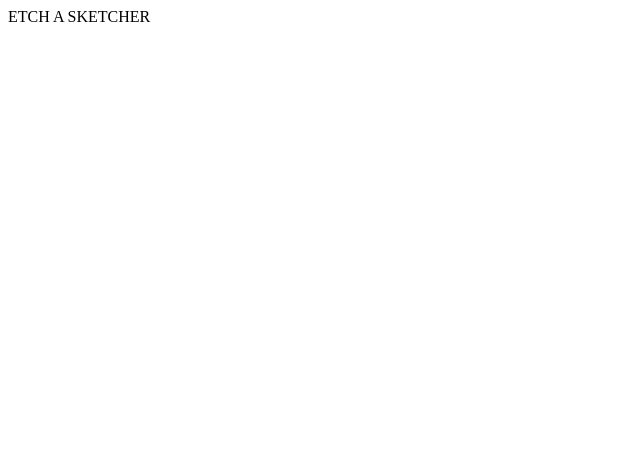
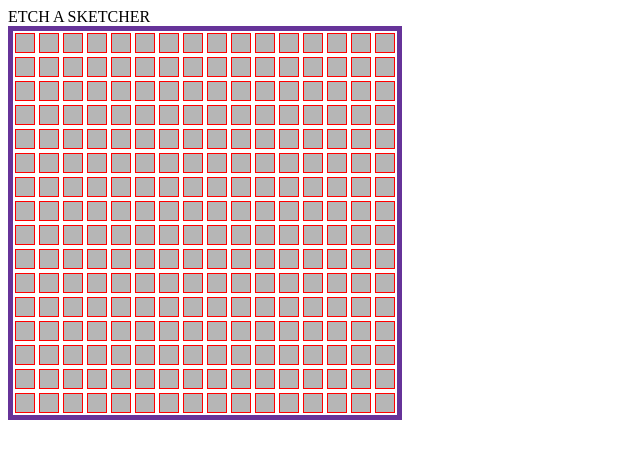
Before and after one commit to AmanKhys/etch-a-sketcher, a plain HTML site: page index.html in a window 1280 px wide. Shown: the whole page, without its empty margins (0-640 px from the left). Drawn offline with Linux system fonts and the light colour scheme.

Commit message:
make pixel container - style pixels and container

```diff
--- a/index.html
+++ b/index.html
@@ -9,8 +9,8 @@
     <script src="script.js" defer></script>
 </head>
 <body>
-    <div class="header">ETCH A SKETCHER</div>
-    <div class="controls"></div>
-    <div class="container"></div>
+    <div id="header">ETCH A SKETCHER</div>
+    <div id="controls"></div>
+    <div id="container"></div>
 </body>
 </html>
--- a/script.js
+++ b/script.js
@@ -0,0 +1,19 @@
+const container = document.getElementById('container');
+const controls = document.getElementById('controls');
+const header = document.getElementById('header');
+//
+
+
+//make pixel container
+let pixelCount =16;
+for(let i = 0; i<pixelCount;i++){
+    const pixelRow = document.createElement('div');
+    pixelRow.classList.add('pixel-row-style')
+    for(let j = 0; j<pixelCount; j++){
+        const pixel = document.createElement('div');
+        pixel.classList.add('pixel-style');
+        pixelRow.appendChild(pixel);
+    }
+    container.appendChild(pixelRow);
+
+}
--- a/style.css
+++ b/style.css
@@ -0,0 +1,18 @@
+*{
+    box-sizing: border-box;
+}
+div#container{
+
+    border:rebeccapurple 5px solid;
+    width:fit-content;
+}
+.pixel-row-style{
+    display:flex;
+}
+.pixel-style{
+    width:20px;
+    height:20px;
+    border: 1px solid rgb(255, 0, 0);
+    background:rgba(0, 0, 0, 0.288);
+    margin:2px;
+}
```
